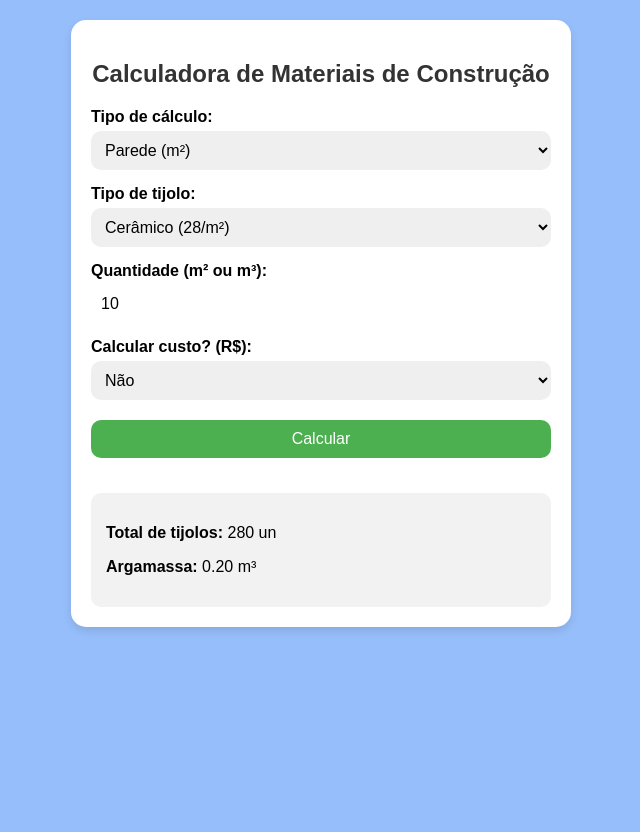
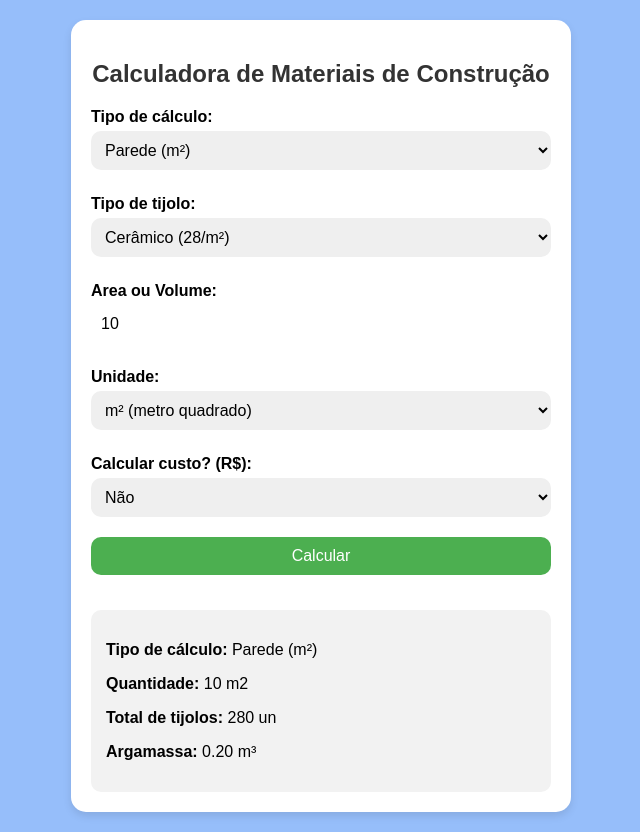
Before and after one commit to Sousaj05/aula, a plain HTML site: page index.html in a window 1280 px wide. Both pictures are taken after a click on the button "Calcular". Shown: the whole page, without its empty margins (319-959 px from the left). Before the commit the page ends 800 px from the top, so only its background shows below. Drawn offline with Linux system fonts and the light colour scheme.

Commit message:
atualizado

```diff
--- a/index.html
+++ b/index.html
@@ -33,6 +33,7 @@
     label {
       margin-top: 10px;
       font-weight: bold;
+      display: block;
     }
 
     input, select, button {
@@ -94,10 +95,16 @@
       <!-- Opções extras aqui -->
     </div>
 
-    <label for="valor">Quantidade (m² ou m³):</label>
-    <input type="number" id="valor" step="0.1" value="10">
+    <label for="valor">Area ou Volume:</label>
+    <input type="number" id="valor" step="0.1" value="10" placeholder="Ex: 10">
 
-    <label for="preco">Calcular custo? (R$):</label>
+    <label for="unidade">Unidade:</label>
+    <select id="unidade">
+      <option value="m2">m² (metro quadrado)</option>
+      <option value="m3">m³ (metro cúbico)</option>
+    </select>
+
+    <label for="calcularCusto">Calcular custo? (R$):</label>
     <select id="calcularCusto">
       <option value="nao">Não</option>
       <option value="sim">Sim</option>
@@ -112,6 +119,7 @@
     function atualizarOpcoes() {
       const tipo = document.getElementById('tipo').value;
       const opcoesDiv = document.getElementById('opcoesAdicionais');
+      const unidadeSelect = document.getElementById('unidade');
       opcoesDiv.innerHTML = '';
 
       if (tipo === 'parede') {
@@ -123,6 +131,7 @@
             <option value="ecologico">Ecológico (30/m²)</option>
           </select>
         `;
+        unidadeSelect.value = 'm2';
       } else if (tipo === 'concreto') {
         opcoesDiv.innerHTML = `
           <label for="traco">Traço do concreto:</label>
@@ -132,6 +141,7 @@
             <option value="forte">Forte (1:1.5:2.5)</option>
           </select>
         `;
+        unidadeSelect.value = 'm3';
       }
     }
 
@@ -140,8 +150,25 @@
     function calcularMateriais() {
       const tipo = document.getElementById('tipo').value;
       const valor = parseFloat(document.getElementById('valor').value);
+      const unidade = document.getElementById('unidade').value;
       const calcularCusto = document.getElementById('calcularCusto').value === 'sim';
       let resultado = '';
+
+      if (isNaN(valor) || valor <= 0) {
+        document.getElementById('resultado').innerHTML = '<p style="color:red;">Por favor, insira uma quantidade válida.</p>';
+        return;
+      }
+
+      // Validação de unidade correta para o tipo
+      if ((tipo === 'parede' && unidade !== 'm2') || (tipo === 'concreto' && unidade !== 'm3')) {
+        document.getElementById('resultado').innerHTML = `
+          <p style="color:red;">Unidade incompatível com o tipo de cálculo selecionado.
+          Use <strong>m²</strong> para parede e <strong>m³</strong> para concreto.</p>`;
+        return;
+      }
+
+      resultado += `<p><strong>Tipo de cálculo:</strong> ${tipo === 'parede' ? 'Parede (m²)' : 'Concreto (m³)'}</p>`;
+      resultado += `<p><strong>Quantidade:</strong> ${valor} ${unidade}</p>`;
 
       if (tipo === 'parede') {
         const tipoTijolo = document.getElementById('tijolo').value;
```
